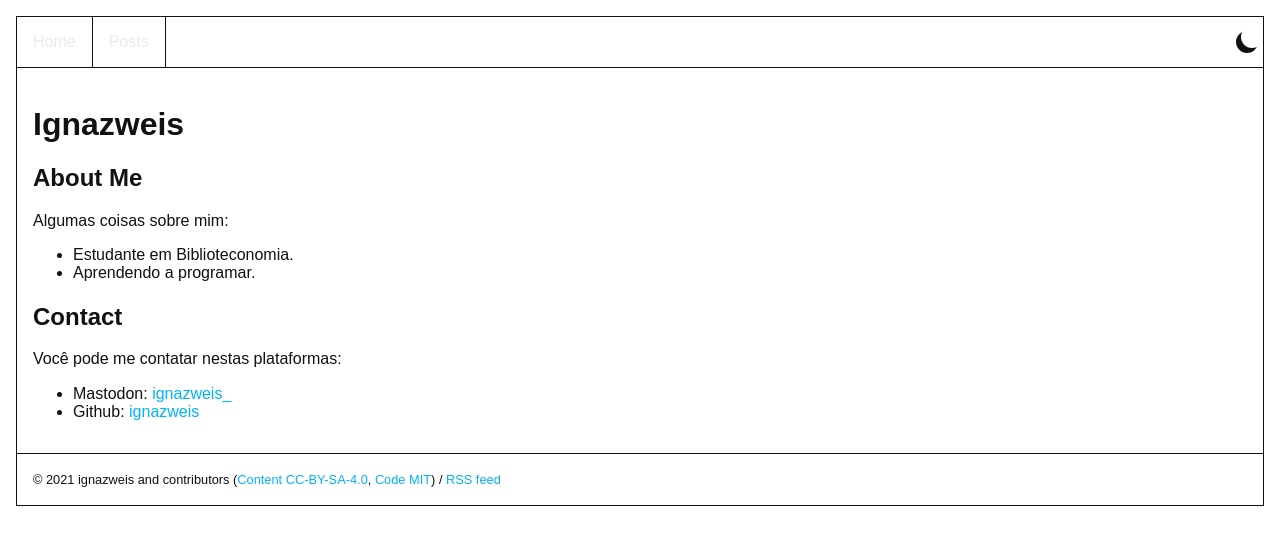
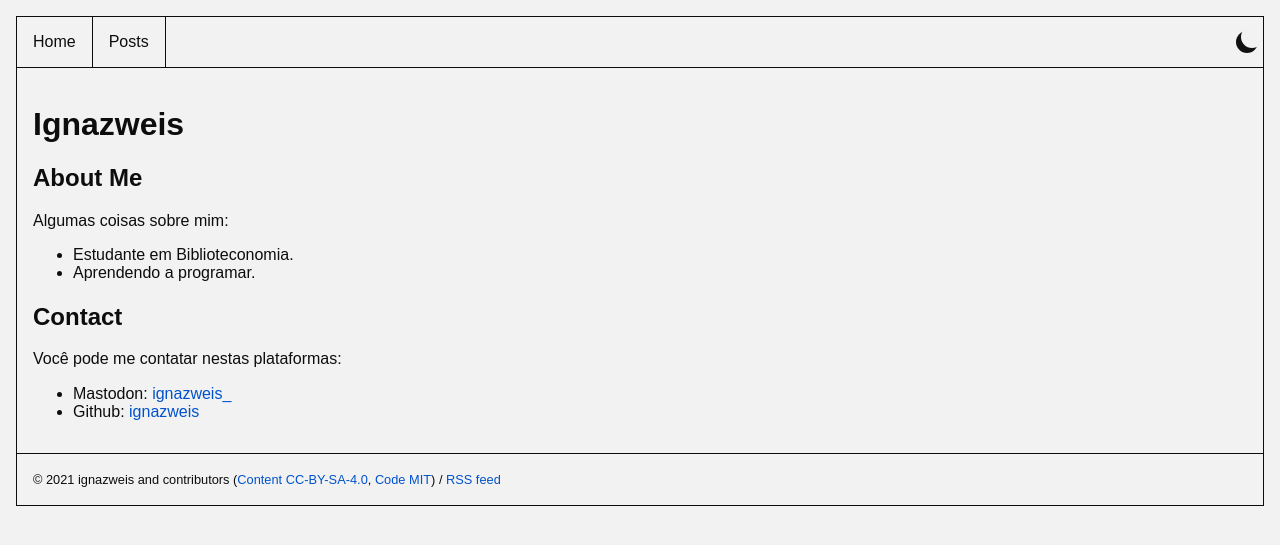
Before and after one commit to ignazweis/ignazweis.github.io, a Jekyll site: the page built from index.md, in a window 1280 px wide. Shown: the top 545 px of the page. Built offline with Jekyll 4.4.1, drawn with Linux system fonts in a browser that asks for light colours; some web fonts are replaced.

Commit message:
style: change color palette

```diff
--- a/assets/css/stylesheet.css
+++ b/assets/css/stylesheet.css
@@ -1,12 +1,14 @@
 :root {
-    --foreground: #111111;
-    --background: #ffffff;
+    --foreground: #0d0d0d;
+    --background: #f2f2f2;
+    --links:   #0052cc;
 }
 
 @media (prefers-color-scheme: dark) {
     :root {
-        --foreground: #ffffff;
-        --background: #111111;
+        --foreground: #f2f2f2;
+        --background: #0d0d0d;
+        --links: #80b3ff;
     }
 }
 
@@ -42,7 +44,7 @@ a:hover {
 
 a {
     text-decoration: none;
-    color: #00B2FF;
+    color: var(--links);
 }
 
 .header {
@@ -62,7 +64,7 @@ a {
 }
 
 .nav_link {
-    color: #eaeaea;
+    color: var(--foreground);
     text-decoration: none;
     padding: 1rem;
 }
```
